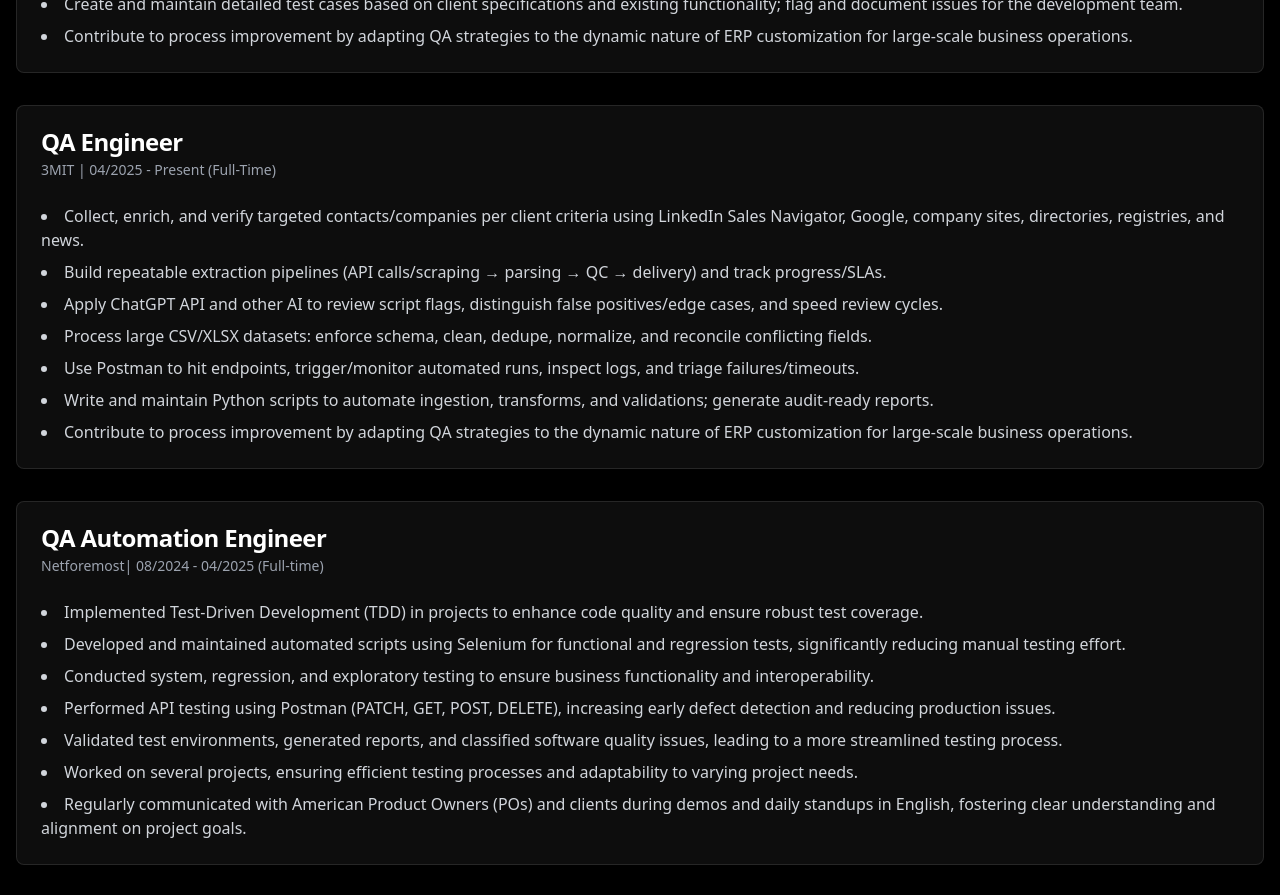
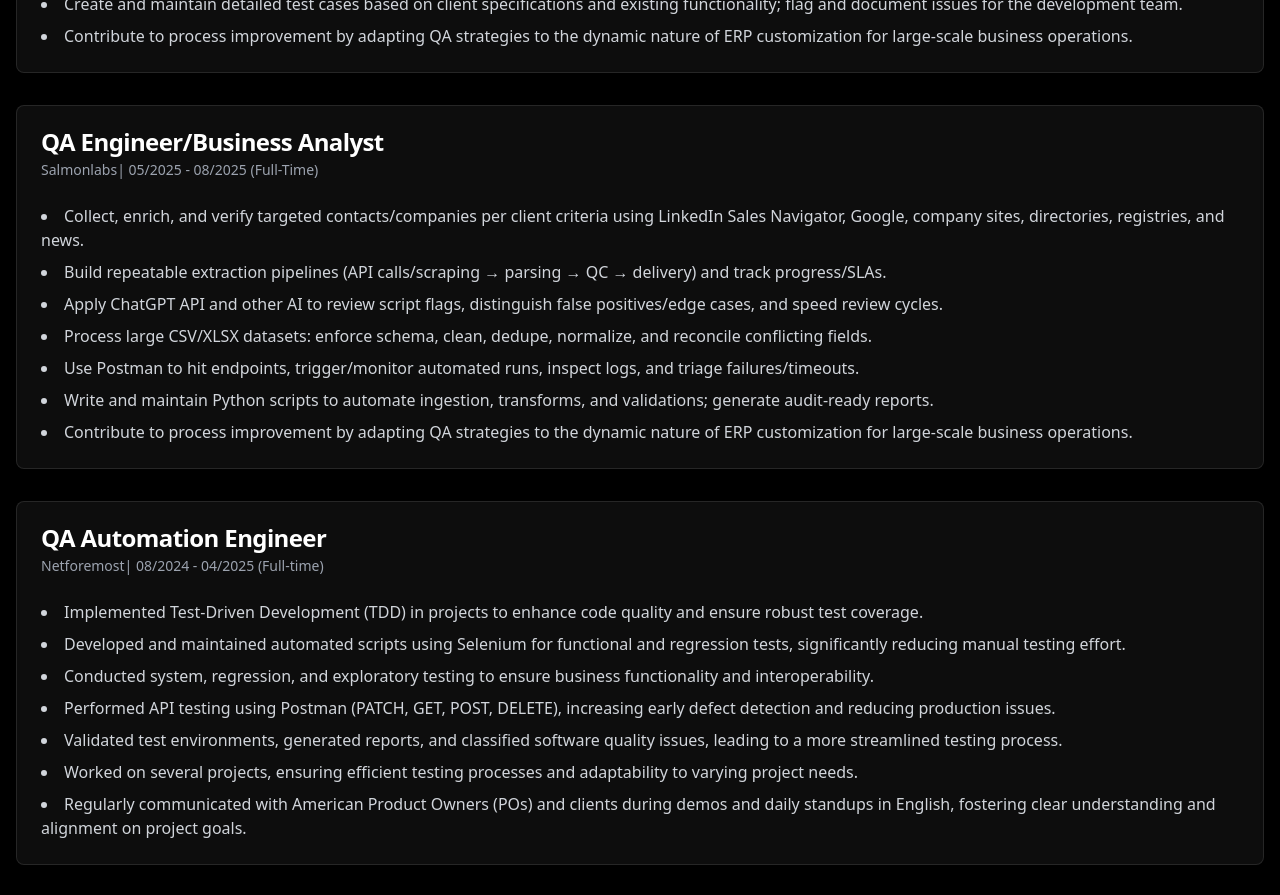
Before and after one commit to Sebastiandg30/My-portfolio, a Next.js app: page / in a window 1280 px wide. Shown: the part 2040-2935 px from the top of the page. Built offline with nearby package versions, Linux system fonts and the light colour scheme.

Commit message:
Add salmon experience

```diff
--- a/app/page.tsx
+++ b/app/page.tsx
@@ -803,8 +803,8 @@
                </Card>
                <Card className="bg-white/5 border-white/10">
               <CardHeader>
-                <CardTitle className="text-white">QA Engineer</CardTitle>
-                <CardDescription className="text-gray-400">3MIT | 04/2025 - Present (Full-Time)</CardDescription>
+                <CardTitle className="text-white">QA Engineer/Business Analyst</CardTitle>
+                <CardDescription className="text-gray-400">Salmonlabs| 05/2025 - 08/2025 (Full-Time)</CardDescription>
               </CardHeader>
               <CardContent>
                 <ul className="list-disc list-inside space-y-2 text-gray-300">
```
